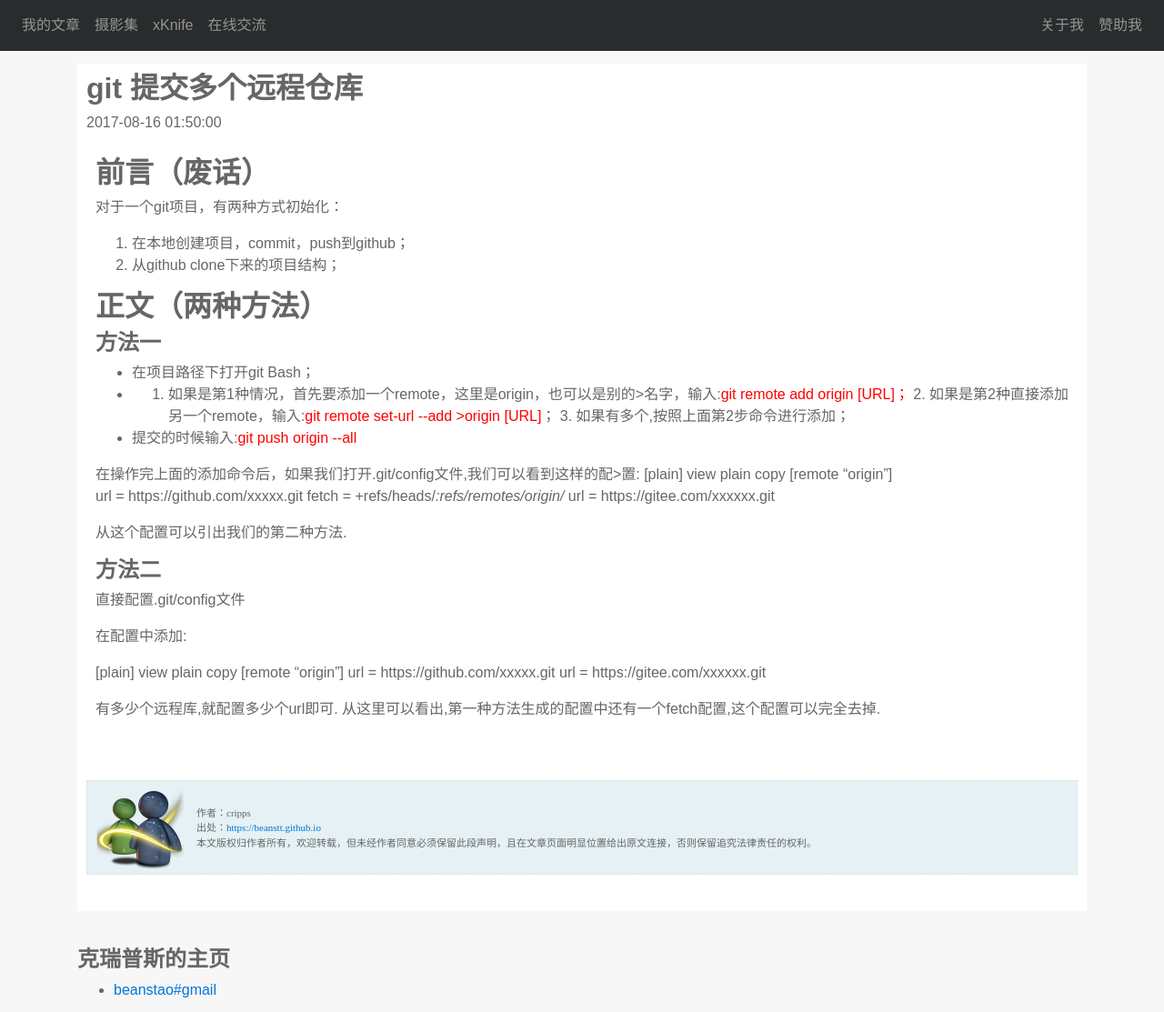
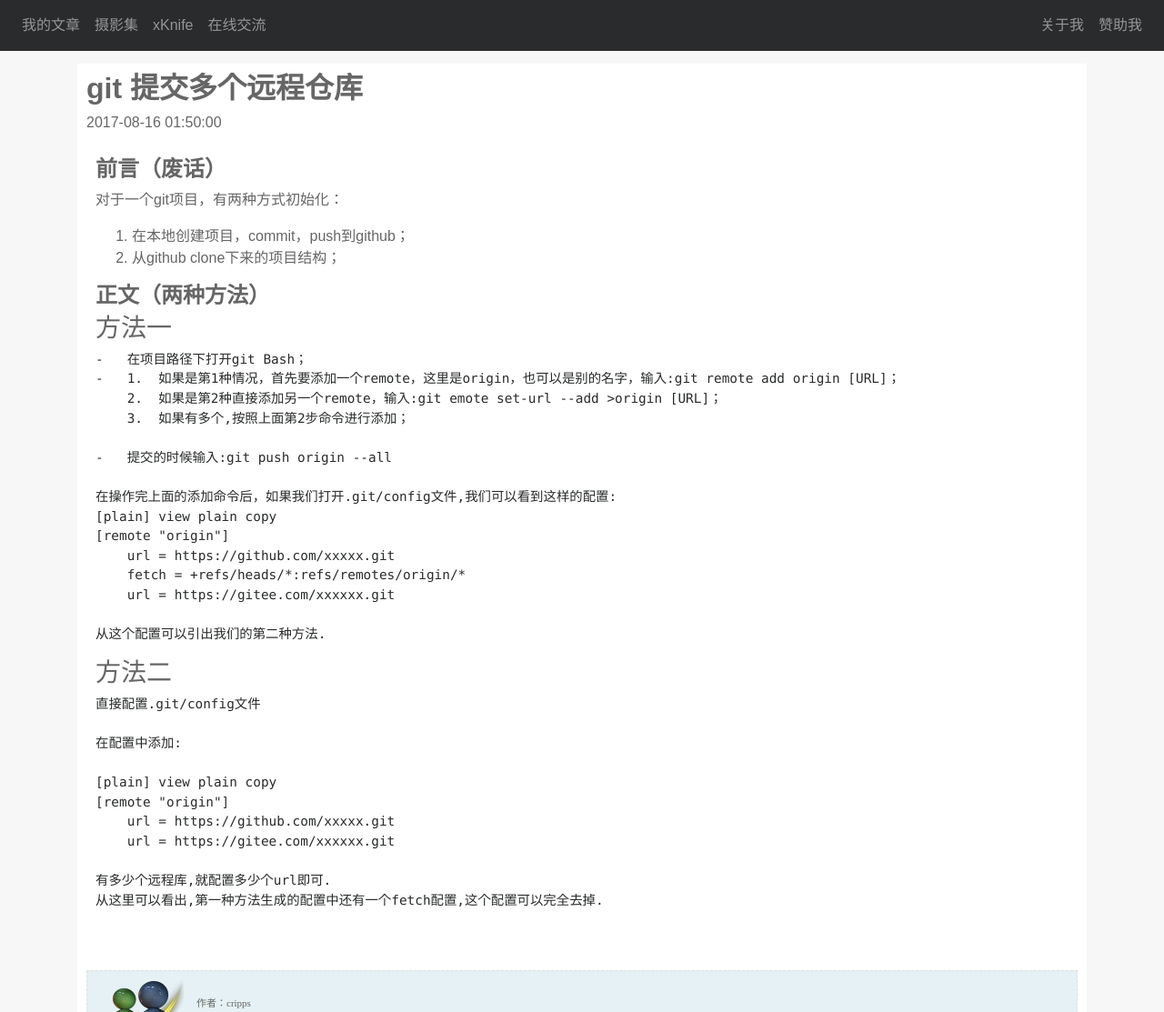
Before and after one commit to beanstt/beanstt.github.io, a Jekyll site: the page built from _posts/2017-08-16-git all.md, in a window 1280 px wide and 1400 px high, cut to the strip 0-1113 px from the top of the window. Shown: the whole strip at 91% size. Built offline with Jekyll 4.4.1, drawn with Linux system fonts in a browser that asks for light colours; nearby versions of some CDN libraries.

````diff
--- a/_posts/2017-08-16-git all.md
+++ b/_posts/2017-08-16-git all.md
@@ -4,39 +4,42 @@ title:  "git 提交多个远程仓库"
 date:   2017-08-16 09:50:00 +0800
 categories: git
 ---
-# 前言（废话）
+## 前言（废话）
 对于一个git项目，有两种方式初始化：
 1.  在本地创建项目，commit，push到github；
 2.  从github clone下来的项目结构；
 
-# 正文（两种方法）
-## 方法一
->-   在项目路径下打开git Bash；
->-   1.  如果是第1种情况，首先要添加一个remote，这里是origin，也可以是别的>名字，输入:<font color="red">git remote add origin [URL]；</font>
->    2.  如果是第2种直接添加另一个remote，输入:<font color="red">git remote set-url --add >origin [URL]</font>；
->    3.  如果有多个,按照上面第2步命令进行添加；
->
->-   提交的时候输入:<font color="red">git push origin --all</font>
->
->在操作完上面的添加命令后，如果我们打开.git/config文件,我们可以看到这样的配>置:
->[plain] view plain copy
->[remote "origin"]
->    url = https://github.com/xxxxx.git
->    fetch = +refs/heads/*:refs/remotes/origin/*
->    url = https://gitee.com/xxxxxx.git
->
->从这个配置可以引出我们的第二种方法.
+## 正文（两种方法）
+### 方法一
+```
+-   在项目路径下打开git Bash；
+-   1.  如果是第1种情况，首先要添加一个remote，这里是origin，也可以是别的名字，输入:git remote add origin [URL]；
+    2.  如果是第2种直接添加另一个remote，输入:git emote set-url --add >origin [URL]；
+    3.  如果有多个,按照上面第2步命令进行添加；
 
+-   提交的时候输入:git push origin --all
 
-## 方法二
->直接配置.git/config文件
->
->在配置中添加:
->
->[plain] view plain copy
->[remote "origin"]
->    url = https://github.com/xxxxx.git
->    url = https://gitee.com/xxxxxx.git
->
->有多少个远程库,就配置多少个url即可.
->从这里可以看出,第一种方法生成的配置中还有一个fetch配置,这个配置可以完全去掉.
+在操作完上面的添加命令后，如果我们打开.git/config文件,我们可以看到这样的配置:
+[plain] view plain copy
+[remote "origin"]
+    url = https://github.com/xxxxx.git
+    fetch = +refs/heads/*:refs/remotes/origin/*
+    url = https://gitee.com/xxxxxx.git
+
+从这个配置可以引出我们的第二种方法.
+```
+
+### 方法二
+```
+直接配置.git/config文件
+
+在配置中添加:
+
+[plain] view plain copy
+[remote "origin"]
+    url = https://github.com/xxxxx.git
+    url = https://gitee.com/xxxxxx.git
+
+有多少个远程库,就配置多少个url即可.
+从这里可以看出,第一种方法生成的配置中还有一个fetch配置,这个配置可以完全去掉.
+```
````
